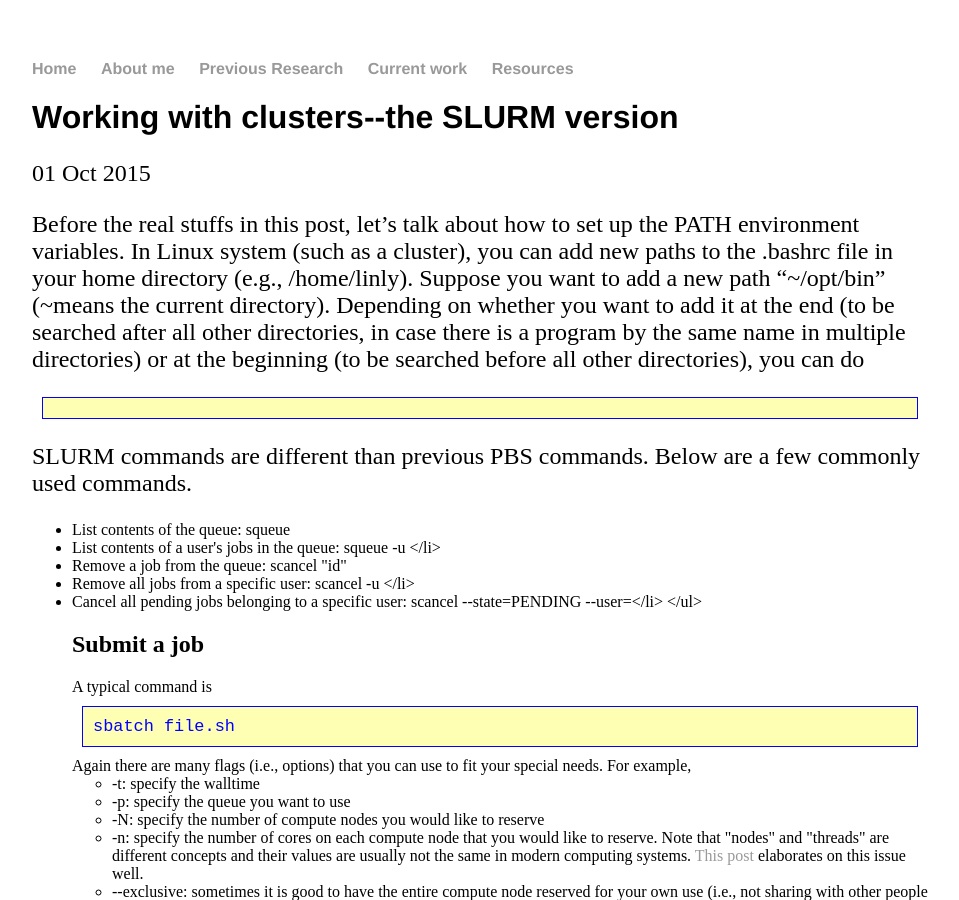
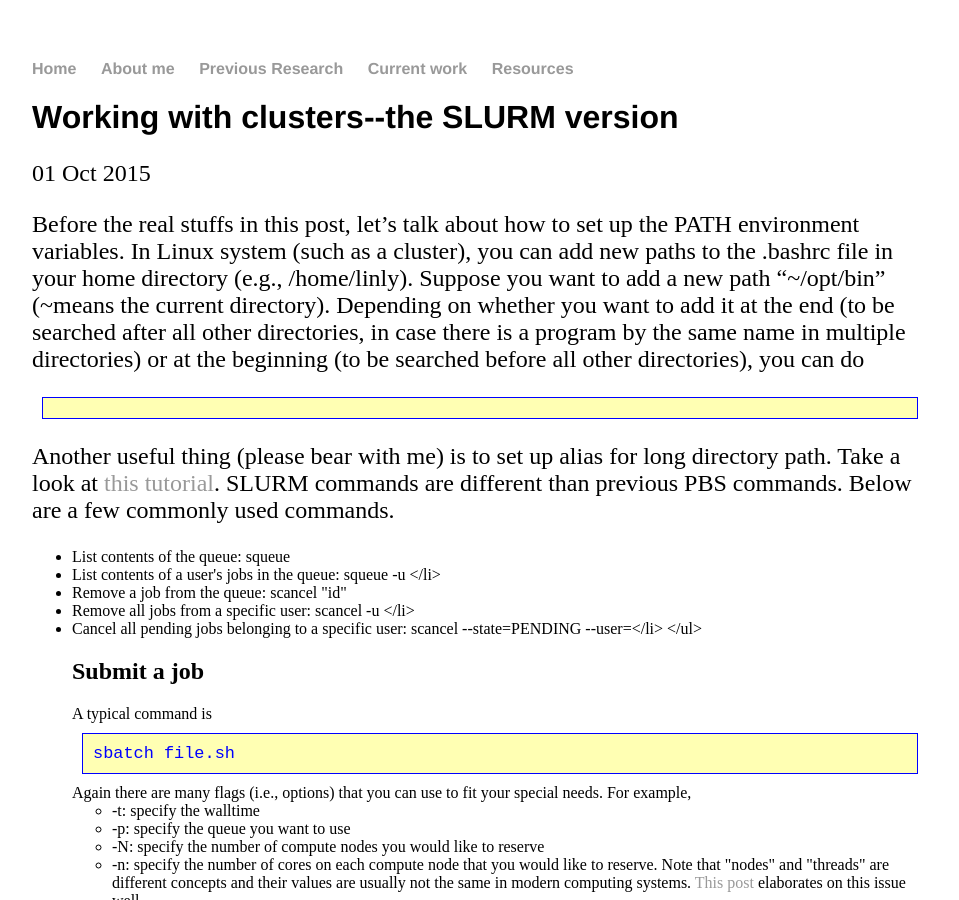
Before and after one commit to lybird300/lybird300.github.io, a Jekyll site: the page built from _posts/2015-10-01-cluster-slurm.md, in a window 1280 px wide and 900 px high. Shown: the whole window, without its empty margins (160-1119 px from the left). Built offline with Jekyll 4.4.1, drawn with Linux system fonts in a browser that asks for light colours.

Commit message:
Update 2015-10-01-cluster-slurm.md

```diff
--- a/_posts/2015-10-01-cluster-slurm.md
+++ b/_posts/2015-10-01-cluster-slurm.md
@@ -5,7 +5,7 @@
 ---
 Before the real stuffs in this post, let's talk about how to set up the PATH environment variables. In Linux system (such as a cluster), you can add new paths to the .bashrc file in your home directory (e.g., /home/linly). Suppose you want to add a new path "~/opt/bin" (~means the current directory). Depending on whether you want to add it at the end (to be searched after all other directories, in case there is a program by the same name in multiple directories) or at the beginning (to be searched before all other directories), you can do
 <pre><code></code></pre>
-
+Another useful thing (please bear with me) is to set up alias for long directory path. Take a look at <a href="https://www.digitalocean.com/community/tutorials/an-introduction-to-useful-bash-aliases-and-functions">this tutorial</a>.
 SLURM commands are different than previous PBS commands. Below are a few commonly used commands.
 <ul>
 <li>List contents of the queue: squeue</li>
```
